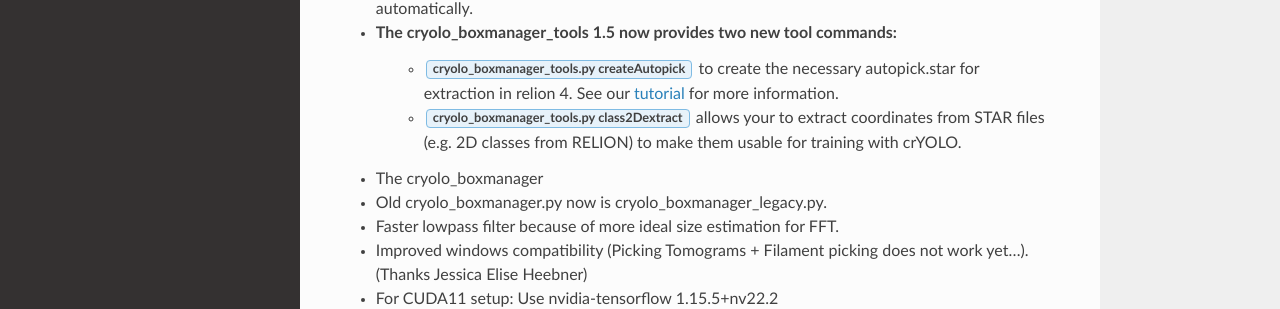
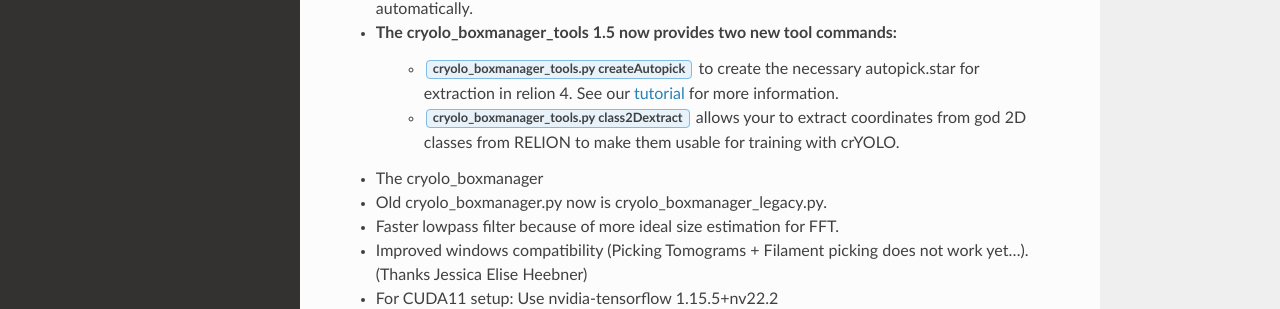
Before and after one commit to MPI-Dortmund/cryolo, a Sphinx documentation site: the page built from source/changes.rst, in a window 1280 px wide and 900 px high. Shown: the part 413-722 px from the top of the window. Built offline with Sphinx 7.4.7 and the Read the Docs theme 2.0.0, drawn with Linux system fonts in a browser that asks for light colours.

Commit message:
update changes

```diff
--- a/source/changes.rst
+++ b/source/changes.rst
@@ -14,7 +14,7 @@
 * Validity check for lowpass filtered images. For example, if you change the input size in your config.json, you had to delete the filtered images directory manually before. This now happens automatically.
 * The cryolo_boxmanager_tools 1.5 now provides two new tool commands:
     * :guilabel:`cryolo_boxmanager_tools.py createAutopick` to create the necessary autopick.star for extraction in relion 4. See our :ref:`tutorial <import-relion-4-label>` for more information.
-    * :guilabel:`cryolo_boxmanager_tools.py class2Dextract` allows your to extract coordinates from STAR files (e.g. 2D classes from RELION) to make them usable for training with crYOLO.
+    * :guilabel:`cryolo_boxmanager_tools.py class2Dextract` allows your to extract coordinates from god 2D classes from RELION to make them usable for training with crYOLO.
 * The cryolo_boxmanager
 * Old cryolo_boxmanager.py now is cryolo_boxmanager_legacy.py.
 * Faster lowpass filter because of more ideal size estimation for FFT.
```
